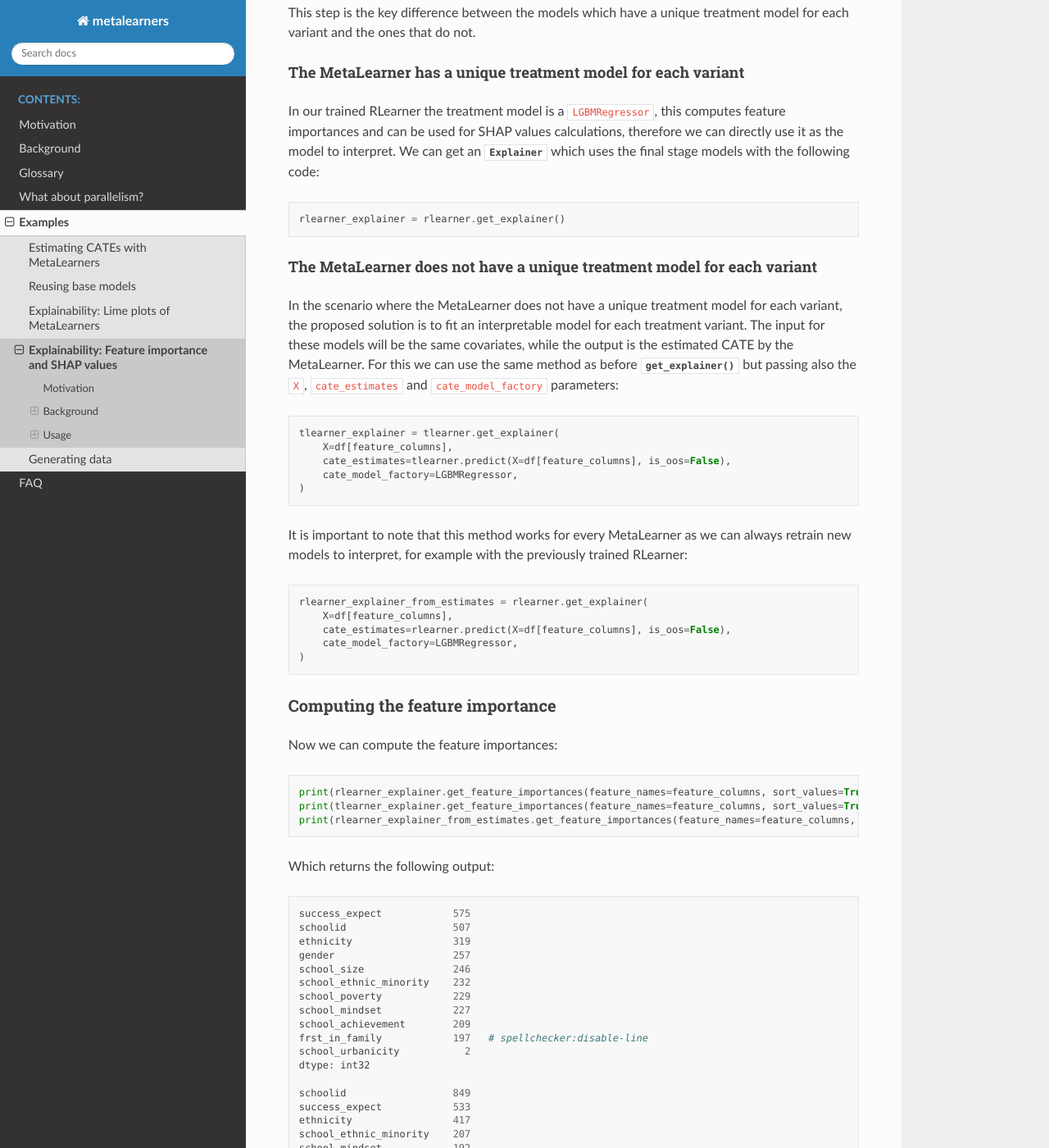
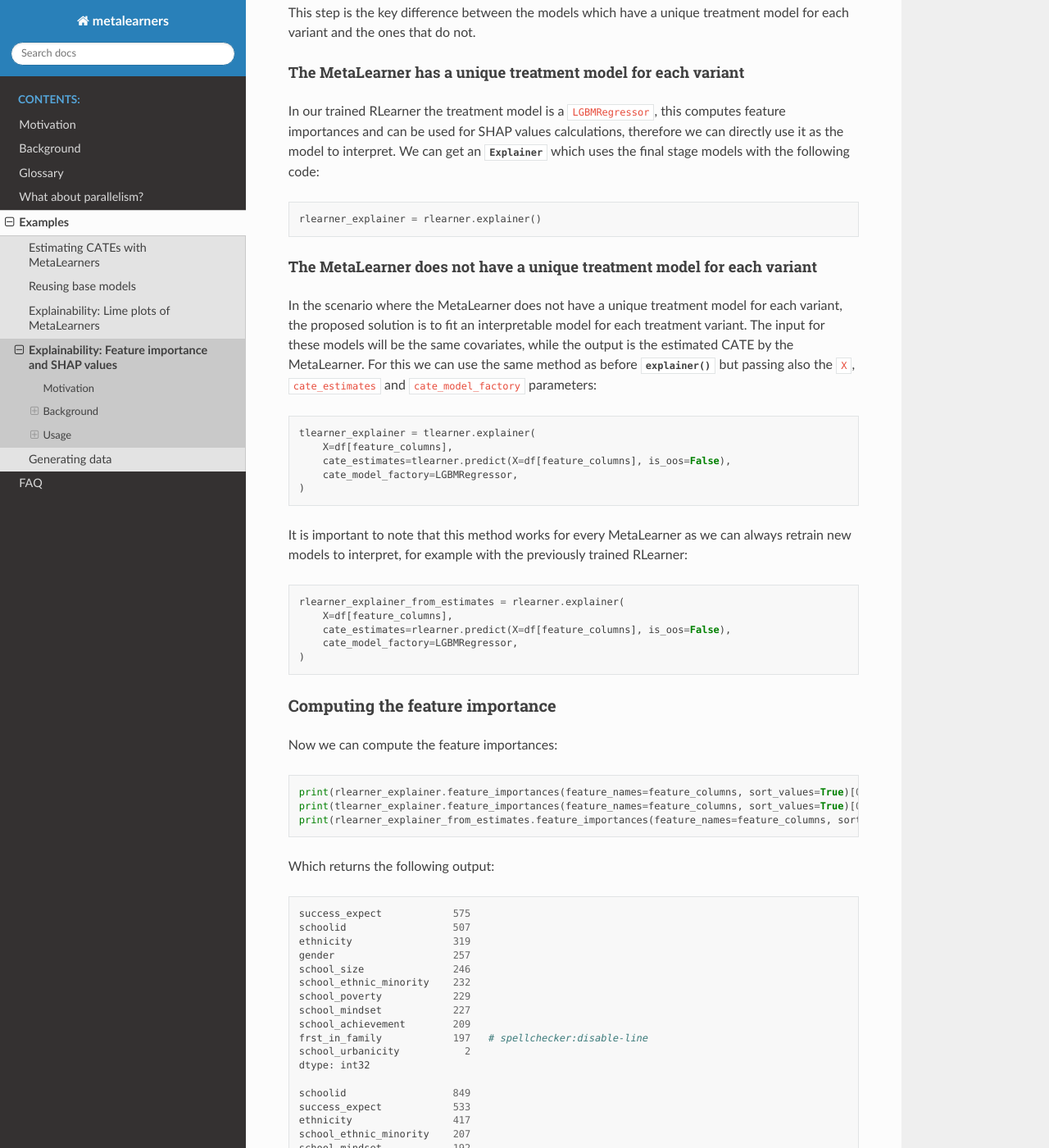
Before and after one commit to Quantco/metalearners, a Sphinx documentation site: the page built from docs/examples/example_feature_importance_shap.rst, in a window 1280 px wide and 1400 px high, scrolled down 3382 px. Shown: the whole window at 82% size. Built offline with Sphinx 7.4.7 and the Read the Docs theme 2.0.0, drawn with Linux system fonts in a browser that asks for light colours; pages that are not in the unit, such as notebooks, are missing from menus; some of the changed text lies outside the part shown.

Commit message:
Remove get from function names (#156)

```diff
--- a/docs/examples/example_feature_importance_shap.rst
+++ b/docs/examples/example_feature_importance_shap.rst
@@ -180,7 +180,7 @@ which uses the final stage models with the following code:
 
 .. code-block:: python
 
-    rlearner_explainer = rlearner.get_explainer()
+    rlearner_explainer = rlearner.explainer()
 
 
 The MetaLearner does not have a unique treatment model for each variant
@@ -190,12 +190,12 @@ In the scenario where the MetaLearner does not have a unique treatment model for
 variant, the proposed solution is to fit an interpretable model for each treatment variant.
 The input for these models will be the same covariates, while the output is the estimated CATE
 by the MetaLearner. For this we can use the same method as before
-:meth:`~metalearners.metalearner.MetaLearner.get_explainer` but passing also the ``X``,
+:meth:`~metalearners.metalearner.MetaLearner.explainer` but passing also the ``X``,
 ``cate_estimates`` and ``cate_model_factory`` parameters:
 
 .. code-block:: python
 
-    tlearner_explainer = tlearner.get_explainer(
+    tlearner_explainer = tlearner.explainer(
         X=df[feature_columns],
         cate_estimates=tlearner.predict(X=df[feature_columns], is_oos=False),
         cate_model_factory=LGBMRegressor,
@@ -206,7 +206,7 @@ new models to interpret, for example with the previously trained RLearner:
 
 .. code-block:: python
 
-    rlearner_explainer_from_estimates = rlearner.get_explainer(
+    rlearner_explainer_from_estimates = rlearner.explainer(
         X=df[feature_columns],
         cate_estimates=rlearner.predict(X=df[feature_columns], is_oos=False),
         cate_model_factory=LGBMRegressor,
@@ -219,9 +219,9 @@ Now we can compute the feature importances:
 
 .. code-block:: python
 
-    print(rlearner_explainer.get_feature_importances(feature_names=feature_columns, sort_values=True)[0])
-    print(tlearner_explainer.get_feature_importances(feature_names=feature_columns, sort_values=True)[0])
-    print(rlearner_explainer_from_estimates.get_feature_importances(feature_names=feature_columns, sort_values=True)[0])
+    print(rlearner_explainer.feature_importances(feature_names=feature_columns, sort_values=True)[0])
+    print(tlearner_explainer.feature_importances(feature_names=feature_columns, sort_values=True)[0])
+    print(rlearner_explainer_from_estimates.feature_importances(feature_names=feature_columns, sort_values=True)[0])
 
 Which returns the following output:
 
@@ -266,14 +266,14 @@ Which returns the following output:
     school_urbanicity           7
     dtype: int32
 
-Note that the method :meth:`~metalearners.explainer.Explainer.get_feature_importances`
+Note that the method :meth:`~metalearners.explainer.Explainer.feature_importances`
 returns a list of length :math:`n_{variats} -1` that indicates the feature importance for
 each variant against control.
 
 Computing and plotting the SHAP values
 """"""""""""""""""""""""""""""""""""""
 
-We can compute the SHAP values with the corresponding calls to :meth:`~metalearners.explainer.Explainer.get_shap_values`
+We can compute the SHAP values with the corresponding calls to :meth:`~metalearners.explainer.Explainer.shap_values`
 with the desired ``shap_explainer_factory``, in our case as we are are always interpreting
 ``LGBMRegressor`` models we will use `TreeExplainer <https://shap.readthedocs.io/en/latest/generated/shap.TreeExplainer.html>`_:
 
@@ -281,17 +281,17 @@ with the desired ``shap_explainer_factory``, in our case as we are are always in
 
     from shap import TreeExplainer, summary_plot
 
-    shap_values_rlearner = rlearner_explainer.get_shap_values(
+    shap_values_rlearner = rlearner_explainer.shap_values(
         X=df[feature_columns], shap_explainer_factory=TreeExplainer
     )
     summary_plot(shap_values_rlearner[0], features=df[feature_columns])
 
-    shap_values_tlearner = tlearner_explainer.get_shap_values(
+    shap_values_tlearner = tlearner_explainer.shap_values(
         X=df[feature_columns], shap_explainer_factory=TreeExplainer
     )
     summary_plot(shap_values_tlearner[0], features=df[feature_columns])
 
-    shap_values_rlearner_from_estimates = rlearner_explainer_from_estimates.get_shap_values(
+    shap_values_rlearner_from_estimates = rlearner_explainer_from_estimates.shap_values(
         X=df[feature_columns], shap_explainer_factory=TreeExplainer
     )
     summary_plot(shap_values_rlearner_from_estimates[0], features=df[feature_columns])
@@ -315,7 +315,7 @@ Which shows the following images:
 
 For guidelines on how to interpret such SHAP plots please see the `SHAP documentation <https://github.com/shap/shap>`_.
 
-Note that the method :meth:`~metalearners.explainer.Explainer.get_shap_values`
+Note that the method :meth:`~metalearners.explainer.Explainer.shap_values`
 returns a list of length :math:`n_{variats} -1` that indicates the SHAP values for
 each variant against control.
 
@@ -324,7 +324,7 @@ Further comments
 
 * In the scenario where the model has a unique treatment model for each variant and the used
   base model does not compute ``feature_importances_``, the :class:`~metalearners.explainer.Explainer`
-  object will raise an error when calling :meth:`~metalearners.explainer.Explainer.get_feature_importances`.
+  object will raise an error when calling :meth:`~metalearners.explainer.Explainer.feature_importances`.
   In that case, it is required to retrain a model which computes ``feature_importances_``
   by passing ``X``, ``cate_estimates`` and a compatible ``cate_model_factory`` to
-  :meth:`~metalearners.MetaLearner.get_explainer`.
+  :meth:`~metalearners.MetaLearner.explainer`.
```
Also changed, not shown: CHANGELOG.rst (+11 -2 lines), 3 other files.
